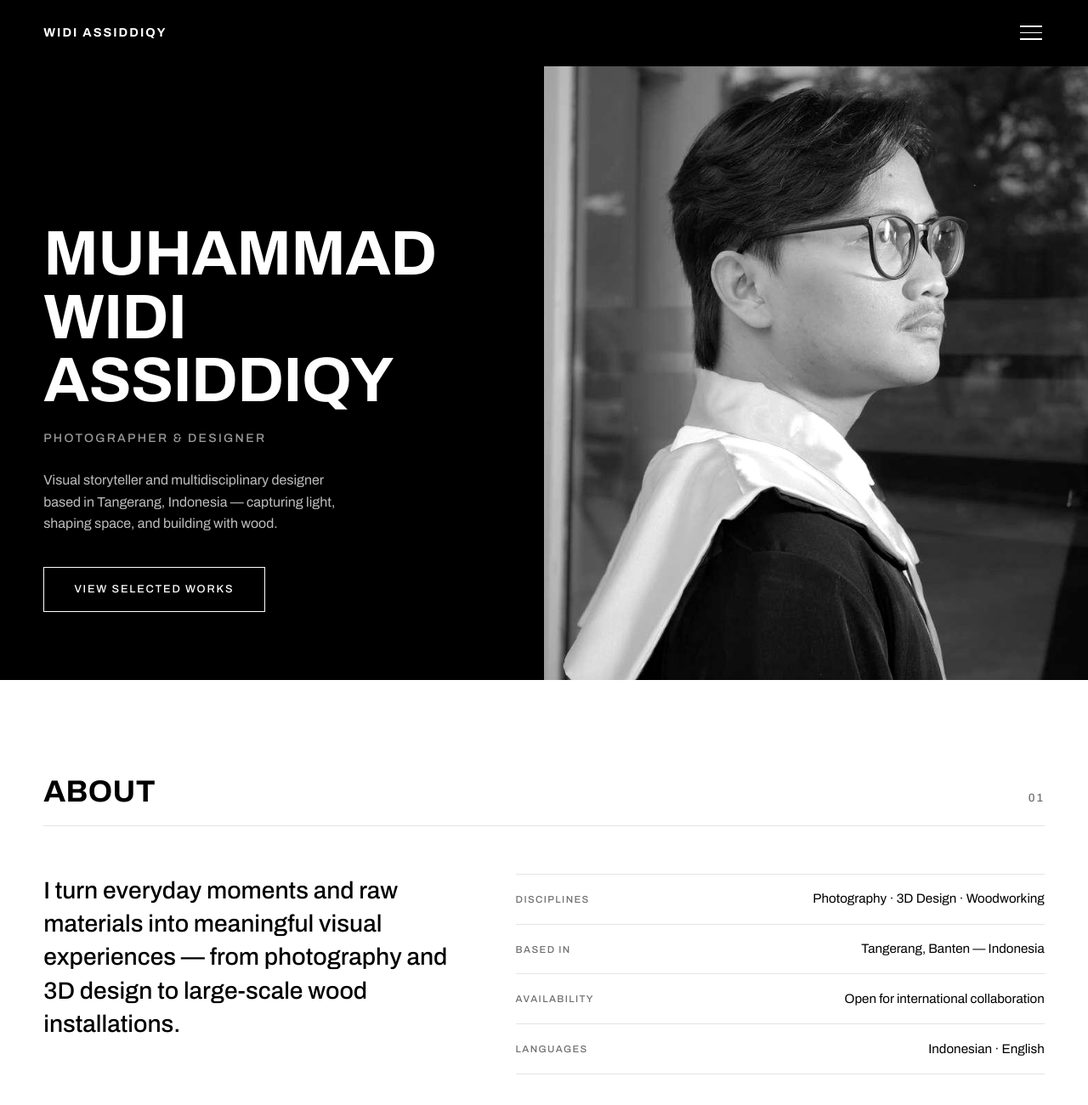
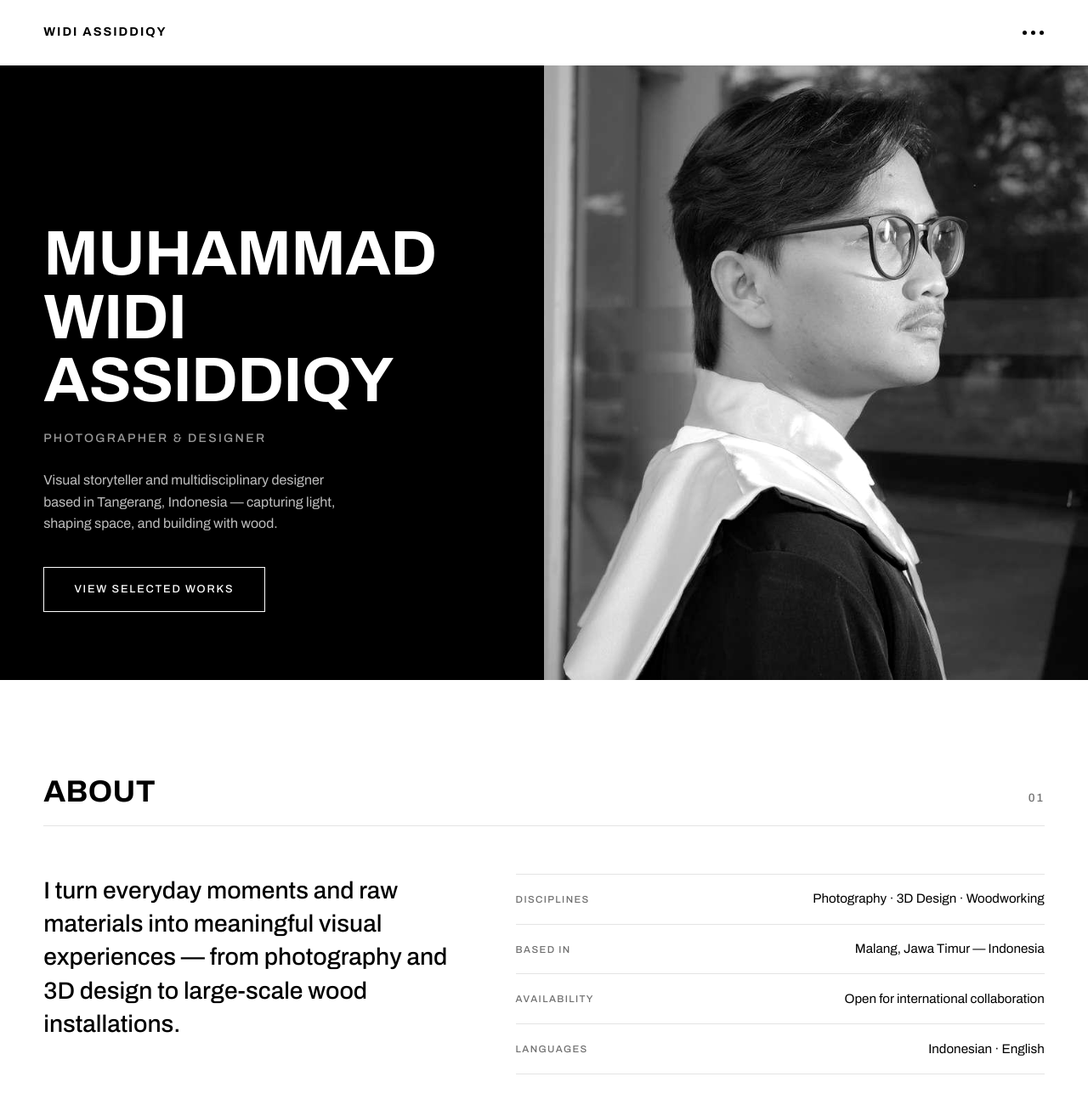
Before and after one commit to Wids666x/Portofolio, a plain HTML site: page index.html in a window 1280 px wide. Shown: the top 1300 px of the page at 85% size. Drawn offline with Linux system fonts and the light colour scheme.

Commit message:
Add files via upload

```diff
--- a/index.html
+++ b/index.html
@@ -34,18 +34,18 @@
     *{transition:none!important}
   }
 
-  /* ---------- Header: hitam di atas area gelap, putih di atas area terang ---------- */
+  /* ---------- Header: selalu berlawanan dengan background halaman (area hitam -> putih, area putih -> hitam) ---------- */
   header{
     position:fixed;top:0;left:0;right:0;z-index:100;
     display:flex;justify-content:space-between;align-items:center;
-    padding:1.3rem 4vw;
-    background:#000;color:#fff;border-bottom:1px solid #000;
+    padding:1rem 4vw;
+    background:#fff;color:#000;border-bottom:1px solid #fff;
     transition:background .3s,color .3s,border-color .3s;
   }
-  header.on-light{background:#fff;color:#000;border-bottom-color:var(--line)}
+  header.on-light{background:#000;color:#fff;border-bottom-color:#000}
   .logo{font-weight:700;letter-spacing:.14em;font-size:.9rem;text-transform:uppercase}
-  .menu-btn{background:none;border:0;cursor:pointer;color:inherit;padding:.6rem .2rem .6rem .8rem;display:flex;flex-direction:column;gap:6px}
-  .menu-btn span{display:block;width:26px;height:1.5px;background:currentColor}
+  .menu-btn{width:44px;height:44px;margin-right:-9px;padding:0;border:0;cursor:pointer;background:none;color:inherit;display:flex;flex-direction:row;align-items:center;justify-content:center;gap:5px}
+  .menu-btn span{display:block;width:5px;height:5px;border-radius:50%;background:currentColor}
   @media(max-width:640px){.logo{font-size:.8rem;letter-spacing:.12em}}
 
   /* ---------- Full-screen menu ---------- */
@@ -57,7 +57,7 @@
   }
   .menu.open{visibility:visible;opacity:1}
   .menu button,.menu a{font-family:inherit;color:#fff}
-  .menu-close{position:absolute;top:1.1rem;right:1.4rem;background:none;border:0;cursor:pointer;padding:.5rem;line-height:0}
+  .menu-close{position:absolute;top:1rem;right:calc(4vw - 9px);width:44px;height:44px;background:none;border:0;cursor:pointer;padding:0;display:flex;align-items:center;justify-content:center}
   .menu-list{list-style:none;text-align:center;max-height:68vh;overflow-y:auto;padding:0 4vw;scrollbar-width:none}
   .menu-list::-webkit-scrollbar{display:none}
   .menu-list button,.menu-list a{
@@ -244,7 +244,7 @@
     <div>
       <dl class="meta">
         <div><dt>Disciplines</dt><dd>Photography · 3D Design · Woodworking</dd></div>
-        <div><dt>Based in</dt><dd>Tangerang, Banten — Indonesia</dd></div>
+        <div><dt>Based in</dt><dd>Malang, Jawa Timur — Indonesia</dd></div>
         <div><dt>Availability</dt><dd>Open for international collaboration</dd></div>
         <div><dt>Languages</dt><dd>Indonesian · English</dd></div>
       </dl>
@@ -360,7 +360,7 @@ load().then(d=>{DATA=d;render();
 (function(){
  const h=document.querySelector('header'),dark=[...document.querySelectorAll('.hero,.contact,footer')];
  function tone(){const y=h.offsetHeight/2;h.classList.toggle('on-light',!dark.some(e=>{const r=e.getBoundingClientRect();return r.top<=y&&r.bottom>y}))}
- addEventListener('scroll',tone,{passive:true});addEventListener('resize',tone);tone();
+ addEventListener('scroll',tone,{passive:true,capture:true});addEventListener('resize',tone);tone();
 })();
 </script>
 
```
